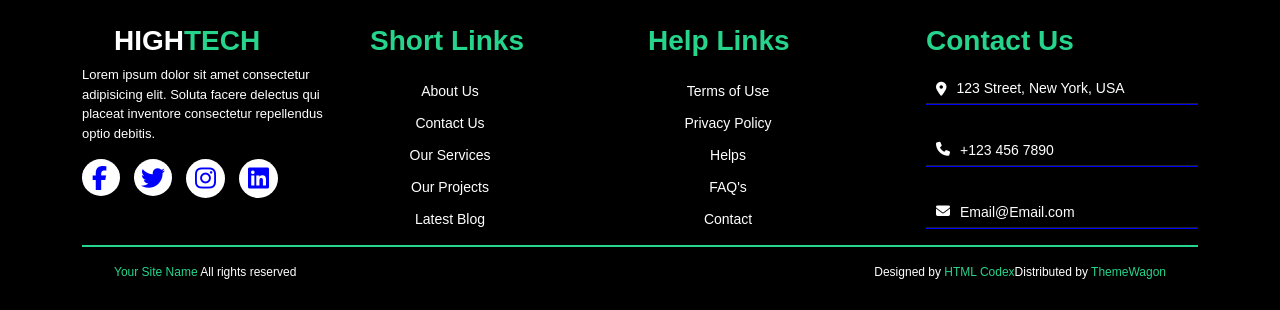
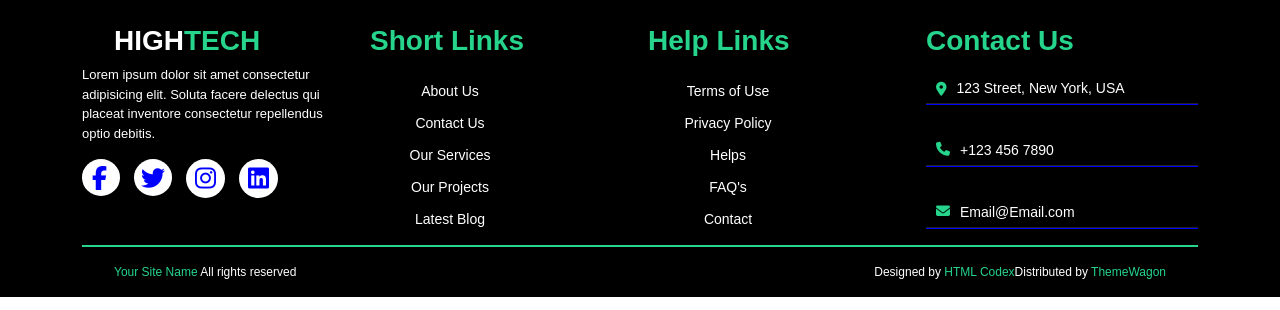
Before and after one commit to rajooadv/React-Bootstrap, a React (Create React App) app: page / in a window 1280 px wide. Shown: the part 7188-7498 px from the top of the page. Built offline with nearby package versions, Linux system fonts and the light colour scheme.

Commit message:
fixed styling of Footer Component

```diff
--- a/src/style/footer.css
+++ b/src/style/footer.css
@@ -74,7 +74,6 @@ footer h1 {
 
 p.footerDesc {
     width: 17rem;
-    /* text-align: center; */
     font-size: 13px;
 }
 
@@ -83,7 +82,6 @@ p.footerDesc {
     justify-content: space-between;
     padding-right: 2rem;
     padding-left: 2rem;
-    padding-bottom: 1rem;
     padding-top: 1rem;
     color: white;
     border-top: 2px solid #26d48c;
@@ -173,6 +171,10 @@ hr {
     padding-bottom: 2rem !important;
 }
 
+.footerContactUs i {
+    color: #26d48c !important;
+}
+
 .aOfHeader .fa-linkedin {
     padding-right: 9px;
     padding-left: 9px;
```
